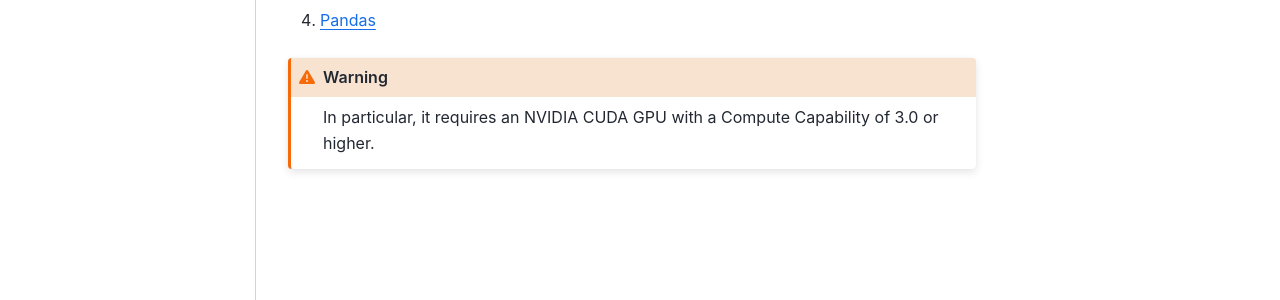
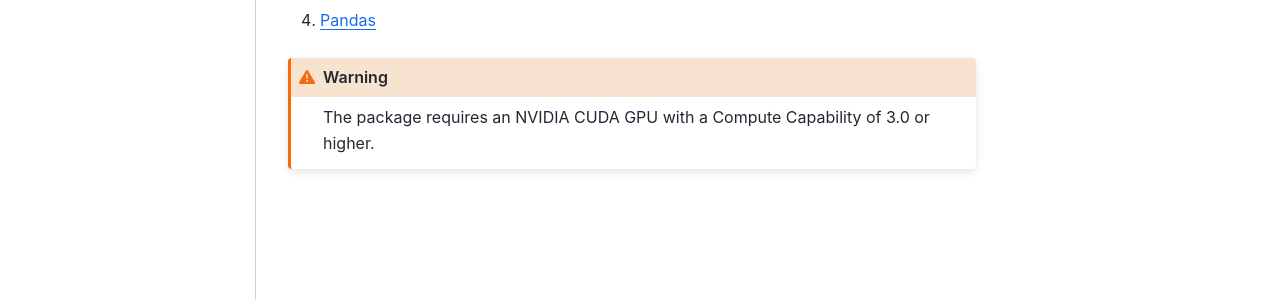
Before and after one commit to jacobmorrier/fast-er, a Sphinx documentation site: the page built from docs/source/installation.rst, in a window 1280 px wide. Shown: the part 493-793 px from the top of the page. Built offline with Sphinx 7.4.7 and the Sphinx Book theme 1.1.4, drawn with Linux system fonts in a browser that asks for light colours; pages that are not in the unit, such as notebooks, are missing from menus.

Commit message:
Update installation.rst

```diff
--- a/docs/source/installation.rst
+++ b/docs/source/installation.rst
@@ -20,4 +20,4 @@ The technical requirements for installing the package are determined by its depe
 #. `Pandas <https://pandas.pydata.org/docs/getting_started/install.html>`_
 
 .. warning::
-    In particular, it requires an NVIDIA CUDA GPU with a Compute Capability of 3.0 or higher.
+    The package requires an NVIDIA CUDA GPU with a Compute Capability of 3.0 or higher.
```
